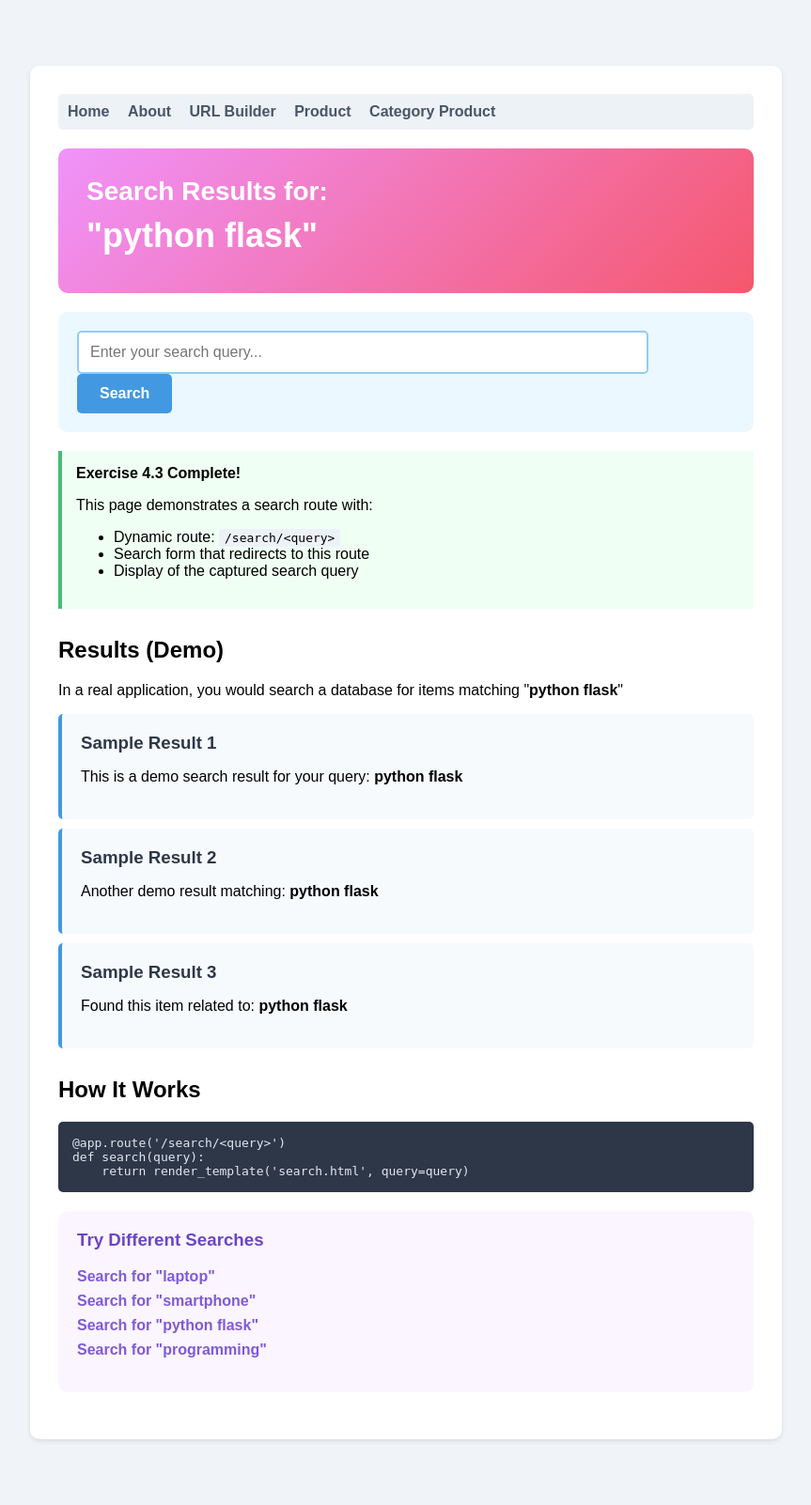
After one commit to Pragatikb55/Flask_Basic, a Flask app: a page that uses part-4/templates/search.html in a window 1280 px wide. The commit adds this page. Shown: the whole page at 94% size, without its empty margins (208-1071 px from the left). Run offline with Flask 3, Linux system fonts and the light colour scheme.

Commit message:
Added new files and updated Flask exercises

```diff
--- a/part-4/app.py
+++ b/part-4/app.py
@@ -7,7 +7,7 @@ How to Run:
 3. Try different URLs like /user/YourName or /post/123
 """
 
-from flask import Flask, render_template, url_for
+from flask import Flask, abort, render_template, url_for, request, redirect
 
 app = Flask(__name__)
 
@@ -43,6 +43,80 @@ def about():
     return render_template('about.html')
 
 
+# =============================================================================
+# EXERCISE 4.1: Product page ✅ COMPLETE
+# =============================================================================
+@app.route('/product/<int:product_id>')
+def product_page(product_id):
+    products = {
+        1: {'name': 'Laptop', 'price': 999.99},
+        2: {'name': 'Smartphone', 'price': 499.99},
+        3: {'name': 'Tablet', 'price': 299.99},
+    }
+    product = products.get(product_id)
+    if product:
+        return render_template('product.html', product_id=product_id, product=product)
+    else:
+        abort(404, description="Product Not Found")
+
+
+# =============================================================================
+# EXERCISE 4.2: Category and product route ✅ COMPLETE
+# =============================================================================
+@app.route('/category/<category_name>/product/<int:product_id>')
+def category_product(category_name, product_id):
+    return render_template(
+        'category_product.html',
+        category=category_name,
+        product_id=product_id
+    )
+
+
+# =============================================================================
+# EXERCISE 4.3: Search route ✅ COMPLETE
+# =============================================================================
+@app.route('/search/<query>')
+def search(query):
+    """
+    Main search route - displays search results
+    Example: /search/laptop
+    """
+    return render_template('search.html', query=query)
+
+
+# THIS IS THE MISSING PIECE! ⭐
+@app.route('/search-redirect')
+def search_redirect():
+    """
+    BONUS for Exercise 4.3: Handles search form submissions
+
+    How it works:
+    1. Form in search.html submits to: /search-redirect?q=laptop
+    2. This function extracts the 'q' parameter
+    3. Redirects to: /search/laptop
+    4. The search() function above handles the display
+    """
+    query = request.args.get('q', '')  # Get the 'q' parameter from URL
+    if query:
+        return redirect(url_for('search', query=query))
+    else:
+        return redirect(url_for('home'))
+
+
+# =============================================================================
+# Supporting routes
+# =============================================================================
+@app.route('/products')
+def products():
+    """Product listing route for browsing all products"""
+    products = {
+        1: {'name': 'Laptop', 'price': 999.99},
+        2: {'name': 'Smartphone', 'price': 499.99},
+        3: {'name': 'Tablet', 'price': 299.99},
+    }
+    return render_template('products.html', products=products)
+
+
 @app.route('/links')  # Demonstrates url_for() - generates URLs dynamically (better than hardcoding!)
 def show_links():
     links = {
@@ -52,6 +126,9 @@ def show_links():
         'user_bob': url_for('user_profile', username='Bob'),
         'post_1': url_for('show_post', post_id=1),
         'post_2': url_for('show_post', post_id=2),
+        'product_1': url_for('product_page', product_id=1),
+        'product_2': url_for('product_page', product_id=2),
+        'search_laptop': url_for('search', query='laptop'),
     }
     return render_template('links.html', links=links)
 
--- a/part-4/templates/about.html
+++ b/part-4/templates/about.html
@@ -63,6 +63,8 @@
             <a href="/">Home</a>
             <a href="/about/">About</a>
             <a href="/links">URL Builder</a>
+            <a href="/product/1">Product</a>
+            <a href="/category/electronics/product/1">Category Product</a>
         </nav>
 
         <h1>About Dynamic Routes</h1>
--- a/part-4/templates/links.html
+++ b/part-4/templates/links.html
@@ -75,6 +75,8 @@
             <a href="/">Home</a>
             <a href="/about/">About</a>
             <a href="/links">URL Builder</a>
+            <a href="/product/1">Product</a>
+            <a href="/category/electronics/product/1">Category Product</a>
         </nav>
 
         <h1>URL Building with url_for()</h1>
--- a/part-4/templates/post.html
+++ b/part-4/templates/post.html
@@ -94,6 +94,8 @@
             <a href="/">Home</a>
             <a href="/about/">About</a>
             <a href="/links">URL Builder</a>
+            <a href="/product/1">Product</a>
+            <a href="/category/electronics/product/1">Category Product</a>
         </nav>
 
         <span class="post-id">Post ID: {{ post_id }}</span>
--- /dev/null
+++ b/part-4/templates/search.html
@@ -0,0 +1,209 @@
+<!DOCTYPE html>
+<html lang="en">
+<head>
+    <meta charset="UTF-8">
+    <meta name="viewport" content="width=device-width, initial-scale=1.0">
+    <title>Search: {{ query }}</title>
+    <style>
+        body {
+            font-family: Arial, sans-serif;
+            max-width: 800px;
+            margin: 50px auto;
+            padding: 20px;
+            background-color: #f0f4f8;
+        }
+        .container {
+            background: white;
+            padding: 30px;
+            border-radius: 10px;
+            box-shadow: 0 2px 5px rgba(0,0,0,0.1);
+        }
+        nav {
+            margin-bottom: 20px;
+            padding: 10px;
+            background: #edf2f7;
+            border-radius: 5px;
+        }
+        nav a {
+            margin-right: 15px;
+            color: #4a5568;
+            text-decoration: none;
+            font-weight: bold;
+        }
+        .search-header {
+            background: linear-gradient(135deg, #f093fb 0%, #f5576c 100%);
+            color: white;
+            padding: 30px;
+            border-radius: 10px;
+            margin-bottom: 20px;
+        }
+        .search-header h1 {
+            margin: 0;
+            font-size: 28px;
+        }
+        .search-query {
+            font-size: 36px;
+            font-weight: bold;
+            margin: 10px 0;
+        }
+        .search-form {
+            background: #ebf8ff;
+            padding: 20px;
+            border-radius: 10px;
+            margin: 20px 0;
+        }
+        .search-form input[type="text"] {
+            width: calc(100% - 120px);
+            padding: 12px;
+            font-size: 16px;
+            border: 2px solid #90cdf4;
+            border-radius: 5px;
+            margin-right: 10px;
+        }
+        .search-form button {
+            padding: 12px 24px;
+            font-size: 16px;
+            background: #4299e1;
+            color: white;
+            border: none;
+            border-radius: 5px;
+            cursor: pointer;
+            font-weight: bold;
+        }
+        .search-form button:hover {
+            background: #3182ce;
+        }
+        .info-box {
+            background: #f0fff4;
+            border-left: 4px solid #48bb78;
+            padding: 15px;
+            margin: 20px 0;
+        }
+        code {
+            background: #edf2f7;
+            padding: 2px 6px;
+            border-radius: 3px;
+        }
+        .code-block {
+            background: #2d3748;
+            color: #e2e8f0;
+            padding: 15px;
+            border-radius: 5px;
+            font-family: monospace;
+            margin: 10px 0;
+        }
+        .search-results {
+            margin: 30px 0;
+        }
+        .result-item {
+            background: #f7fafc;
+            padding: 20px;
+            margin: 10px 0;
+            border-radius: 5px;
+            border-left: 4px solid #4299e1;
+        }
+        .result-item h3 {
+            margin: 0 0 10px 0;
+            color: #2d3748;
+        }
+        .examples {
+            background: #faf5ff;
+            padding: 20px;
+            border-radius: 10px;
+            margin: 20px 0;
+        }
+        .examples h3 {
+            margin-top: 0;
+            color: #6b46c1;
+        }
+        .examples ul {
+            list-style: none;
+            padding: 0;
+        }
+        .examples li {
+            margin: 8px 0;
+        }
+        .examples a {
+            color: #805ad5;
+            text-decoration: none;
+            font-weight: bold;
+        }
+        .examples a:hover {
+            color: #6b46c1;
+        }
+    </style>
+</head>
+<body>
+    <div class="container">
+        <nav>
+            <a href="/">Home</a>
+            <a href="/about/">About</a>
+            <a href="/links">URL Builder</a>
+            <a href="/product/1">Product</a>
+            <a href="/category/electronics/product/1">Category Product</a>
+        </nav>
+
+        <div class="search-header">
+            <h1>Search Results for:</h1>
+            <div class="search-query">"{{ query }}"</div>
+        </div>
+
+        <!-- Search Form (Bonus for Exercise 4.3) -->
+        <div class="search-form">
+            <form action="/search-redirect" method="get">
+                <input type="text" name="q" placeholder="Enter your search query..." required>
+                <button type="submit">Search</button>
+            </form>
+        </div>
+
+        <div class="info-box">
+            <strong>Exercise 4.3 Complete!</strong>
+            <p>This page demonstrates a search route with:</p>
+            <ul>
+                <li>Dynamic route: <code>/search/&lt;query&gt;</code></li>
+                <li>Search form that redirects to this route</li>
+                <li>Display of the captured search query</li>
+            </ul>
+        </div>
+
+        <!-- Mock Search Results -->
+        <div class="search-results">
+            <h2>Results (Demo)</h2>
+            <p>In a real application, you would search a database for items matching "<strong>{{ query }}</strong>"</p>
+
+            <div class="result-item">
+                <h3>Sample Result 1</h3>
+                <p>This is a demo search result for your query: <strong>{{ query }}</strong></p>
+            </div>
+
+            <div class="result-item">
+                <h3>Sample Result 2</h3>
+                <p>Another demo result matching: <strong>{{ query }}</strong></p>
+            </div>
+
+            <div class="result-item">
+                <h3>Sample Result 3</h3>
+                <p>Found this item related to: <strong>{{ query }}</strong></p>
+            </div>
+        </div>
+
+        <!-- Implementation Details -->
+        <h2>How It Works</h2>
+        <div class="code-block">
+@app.route('/search/&lt;query&gt;')<br>
+def search(query):<br>
+&nbsp;&nbsp;&nbsp;&nbsp;return render_template('search.html', query=query)
+        </div>
+
+        <div class="examples">
+            <h3>Try Different Searches</h3>
+            <ul>
+                <li><a href="/search/laptop">Search for "laptop"</a></li>
+                <li><a href="/search/smartphone">Search for "smartphone"</a></li>
+                <li><a href="/search/python%20flask">Search for "python flask"</a></li>
+                <li><a href="/search/programming">Search for "programming"</a></li>
+            </ul>
+        </div>
+    </div>
+</body>
+</html>
--- a/part-4/templates/user.html
+++ b/part-4/templates/user.html
@@ -72,6 +72,9 @@
             <a href="/">Home</a>
             <a href="/about/">About</a>
             <a href="/links">URL Builder</a>
+            <a href="/product/1">Product</a>
+            <a href="/search">Search</a>
+            <a href="/category/electronics/product/1">Category Product</a>
         </nav>
 
         <div class="profile-header">
--- a/part-4/templates/user_post.html
+++ b/part-4/templates/user_post.html
@@ -78,6 +78,8 @@
             <a href="/">Home</a>
             <a href="/about/">About</a>
             <a href="/links">URL Builder</a>
+            <a href="/product/1">Product</a>
+            <a href="/category/electronics/product/1">Category Product</a>
         </nav>
 
         <!-- Breadcrumb navigation -->
```
Also changed, not shown: part-4/templates/category_product.html (added, +83 -0 lines), part-4/templates/index.html (+81 -1 lines), part-4/templates/product.html (added, +160 -0 lines), part-4/templates/products.html (added, +62 -0 lines).
